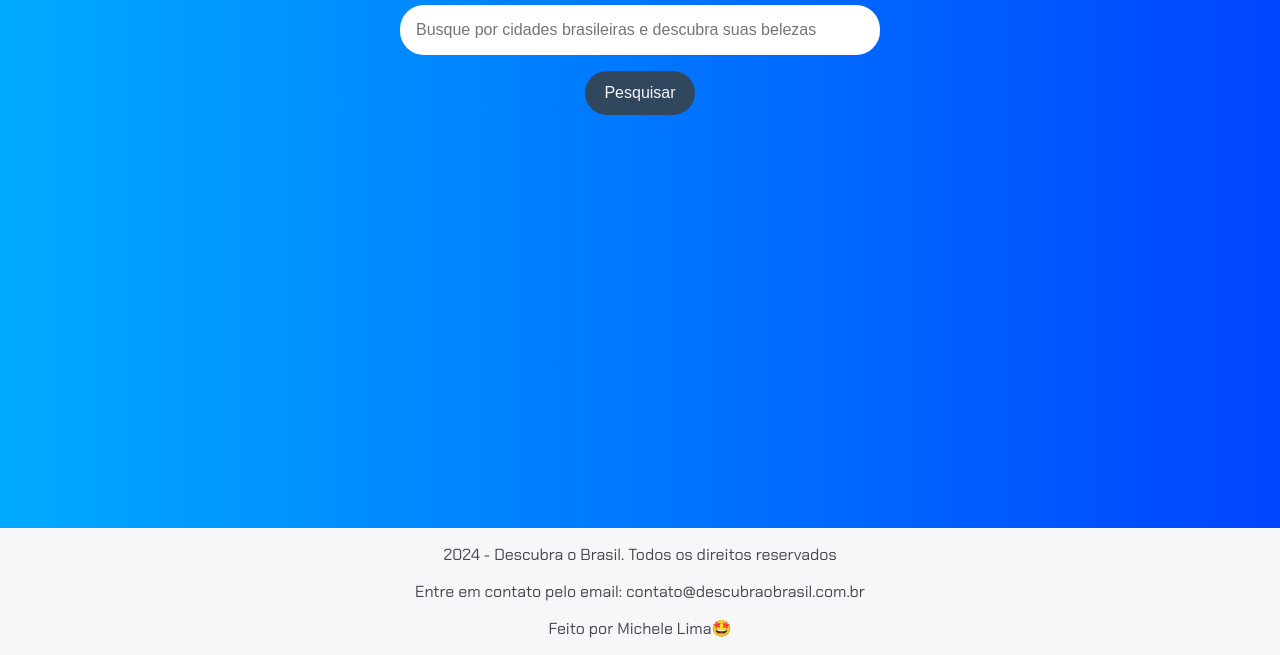
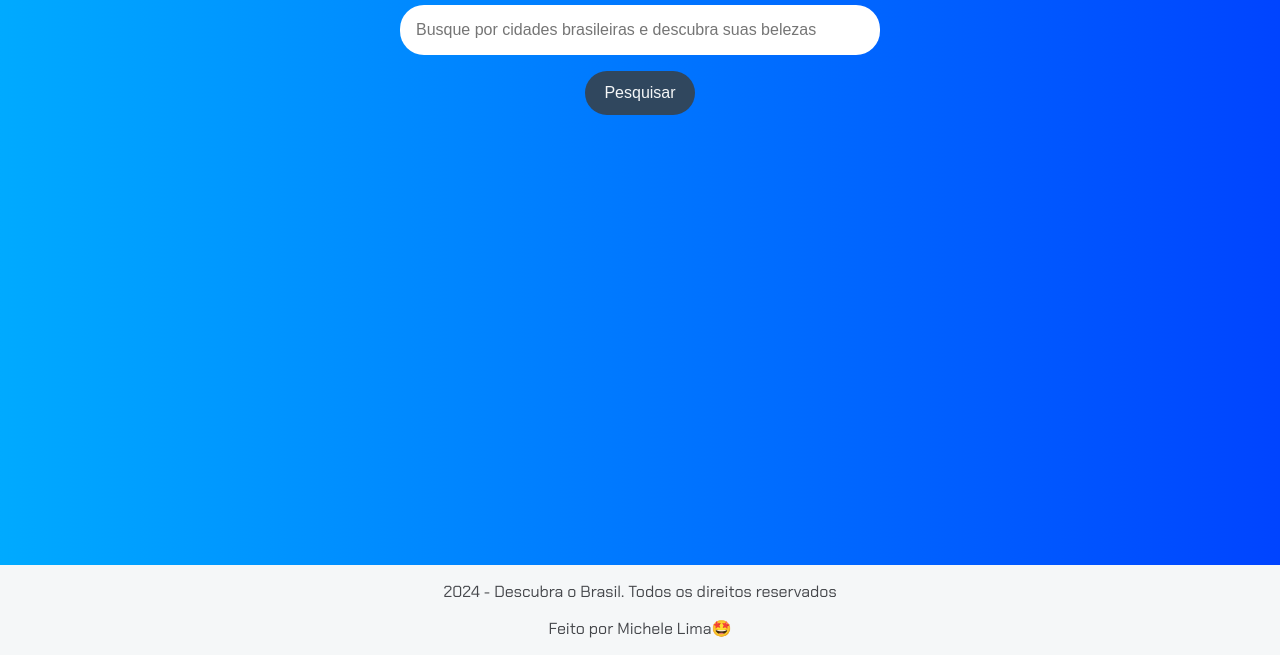
Before and after one commit to Mplimaa/Michele-Lima-DescubraoBrasil, a plain HTML site: page index.html in a window 1280 px wide. Shown: the part 145-800 px from the top of the page. Drawn offline with Linux system fonts and the light colour scheme.

Commit message:
Update index.html

```diff
--- a/index.html
+++ b/index.html
@@ -24,7 +24,6 @@
     </main>
     <footer>
         <p>2024 - Descubra o Brasil. Todos os direitos reservados</p>
-        <p>Entre em contato pelo email: contato@descubraobrasil.com.br</p>
         <p>Feito por Michele Lima🤩</p>
     </footer>
     <script src="dados.js"></script>
```
